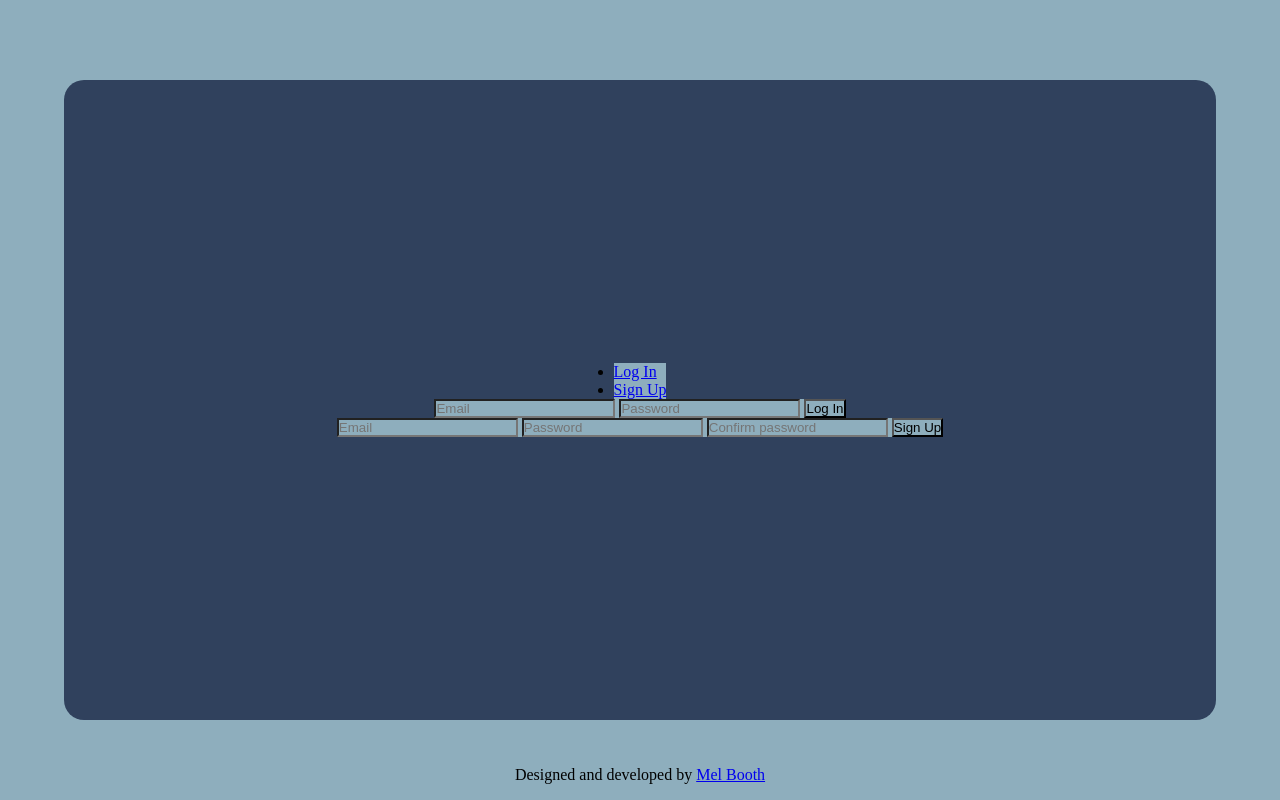
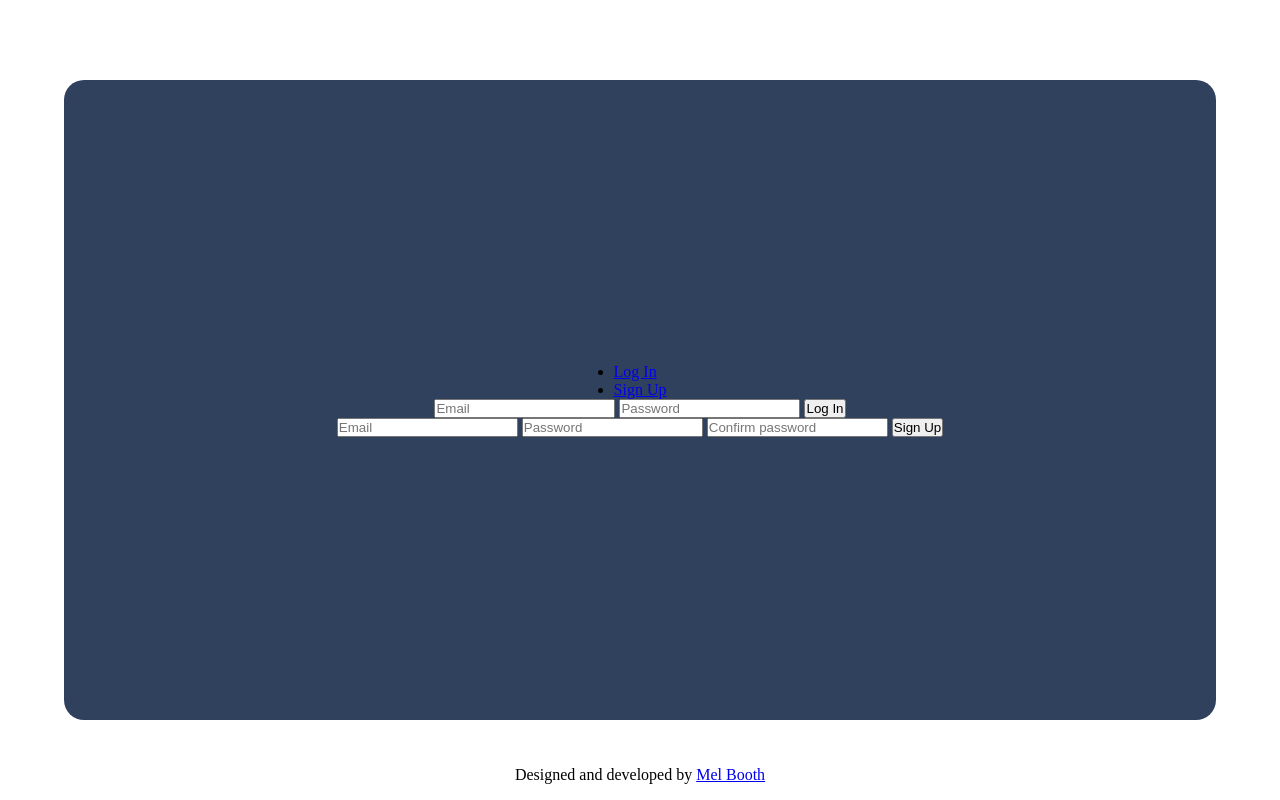
Before and after one commit to mel-booth/signup-form, a website: page index.html in a window 1280 px wide. Drawn offline with Linux system fonts and the light colour scheme.

Commit message:
reinstate white bg

```diff
--- a/main.css
+++ b/main.css
@@ -7,7 +7,7 @@
 * {
   margin: 0px auto;
   padding: 0px;
-  background-color: #8eaebd;
+  /*background-color: */
 
 }
 ul {
```
